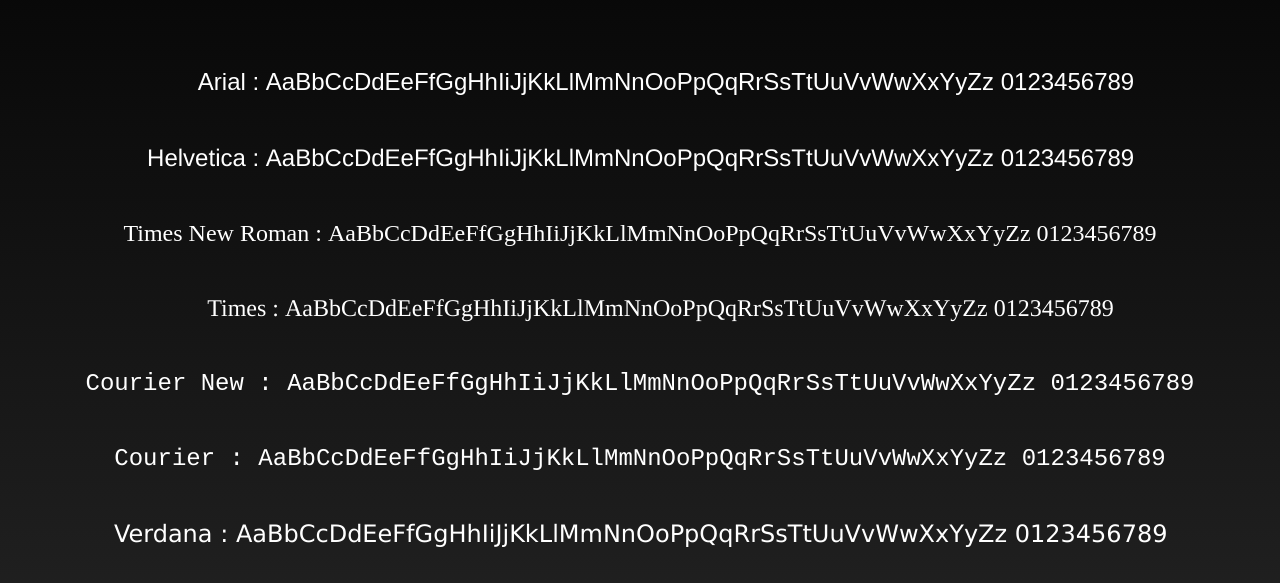
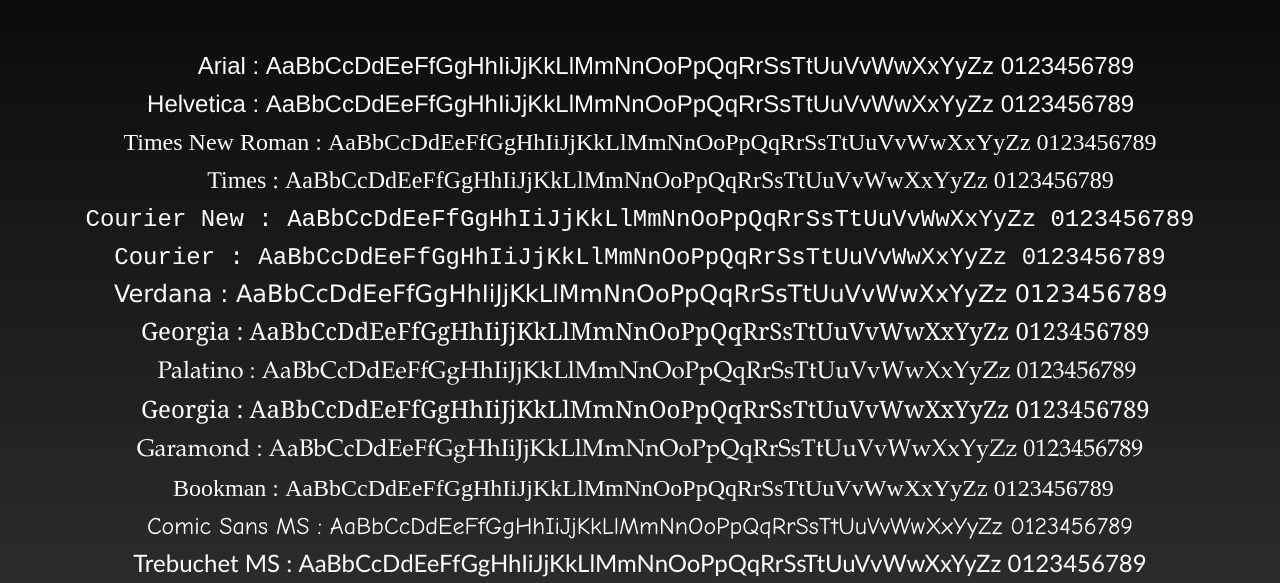
Before and after one commit to nowei/html-js-testing, a plain HTML site: page text/fonts.html in a window 1280 px wide. Shown: the part 217-800 px from the top of the page. Drawn offline with Linux system fonts and the light colour scheme.

Commit message:
better height scaling on websites

```diff
--- a/style.css
+++ b/style.css
@@ -1,10 +1,15 @@
 html {
   background-image: linear-gradient(rgb(0,0,0), rgb(50,50,50));
   background-repeat: no-repeat;
+  background-position: center center fixed;
   /*background-color: black;*/
   background-size: cover;
-  height: 100vmax;
+  /*height: 100vmax;*/
+  display:flex;
 
+  /*How to set minimum height*/
+  min-height: 100%;
+  height:auto;
 }
 body {
   font-family: "Consolas", Helvetica, sans-serif;
@@ -13,7 +18,7 @@ body {
   text-align: center;
 }
 p {
-  /*width:1000px;*/
+  width:1000px;
   text-align: center;
   display: inline-block;
 }
--- a/text/fonts.html
+++ b/text/fonts.html
@@ -8,6 +8,9 @@
   <style>
     p.font {
       font-size:1.5rem;
+      width: unset;
+      margin-block-start:unset;
+      margin-block-end:unset;
     }
     span {
       display:inline-block;
```
Also changed, not shown: index.html (+0 -3 lines).
